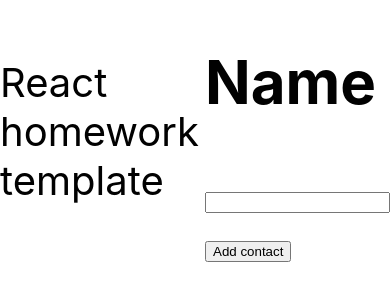
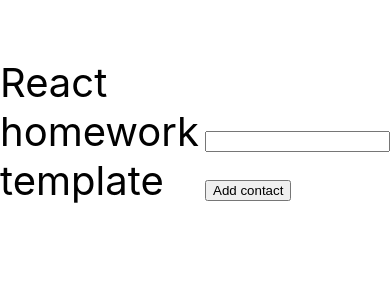
Before and after one commit to OlehKozubJS/goit-react-hw-02-phonebook, a React (Create React App) app: page / in a window 390 px wide. Shown: the part 291-592 px from the top of the page. Built offline with nearby package versions, Linux system fonts and the light colour scheme.

Commit message:
Update Phonebook.jsx

```diff
--- a/src/components/Phonebook.jsx
+++ b/src/components/Phonebook.jsx
@@ -9,13 +9,13 @@ async function createUser() {
 export class Phonebook extends Component {
     state = {
         contacts: [],
-        name: ''
+        name: this.props.name
     }
 
     render() {
         return(
             <div>
-                <h2>Name</h2>
+                <h2>{this.state.name}</h2>
                 <input
                     type="text"
                     name="name"
```
